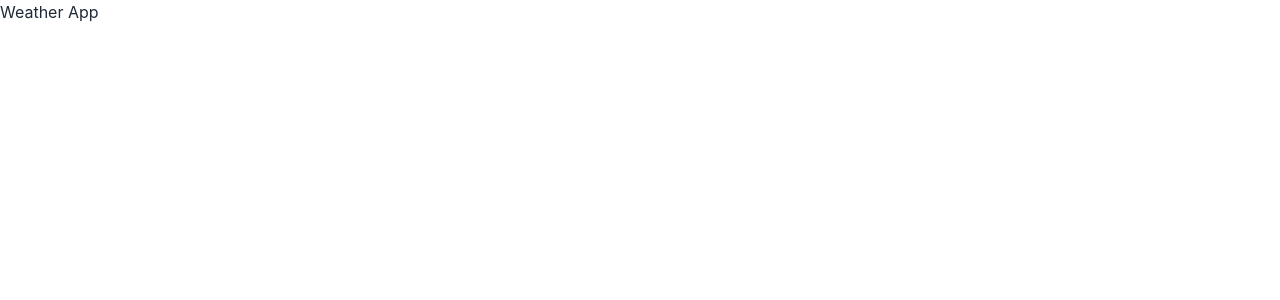
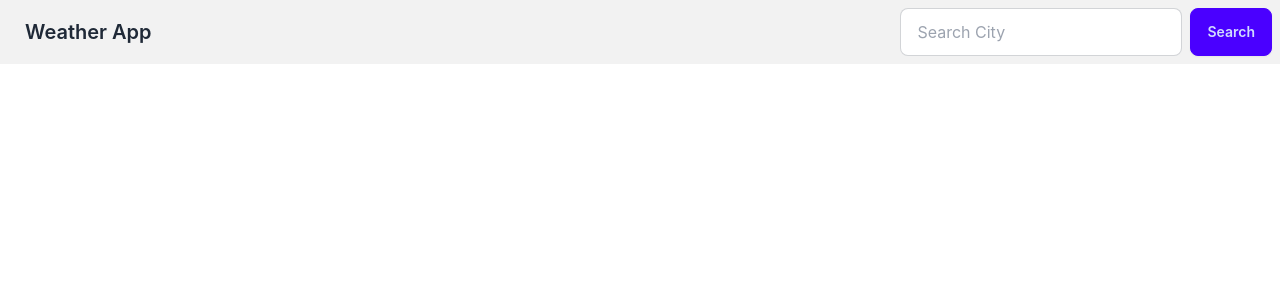
Before and after one commit to adasiurna/weather-app, a React (Create React App) app: page / in a window 1280 px wide. Shown: the top 300 px of the page. Built offline with nearby package versions, Linux system fonts and the light colour scheme; the HTML template or start-up script is replaced by a standard one.

Commit message:
city search

```diff
--- a/src/App.tsx
+++ b/src/App.tsx
@@ -1,9 +1,16 @@
-import React from 'react';
+import React, { useState } from 'react';
+import CitySearch from './components/CitySearch';
 
-function App() {
+const App: React.FC = () => {
+  const [city, setCity] = useState('');
+
+  const handleCitySearch = (searchedCity: string) => {
+    setCity(searchedCity);
+  };
+
   return (
-    <div className="App">Weather App</div>
+      <CitySearch onSearch={handleCitySearch} />
   );
-}
+};
 
 export default App;
--- /dev/null
+++ b/src/components/CitySearch.tsx
@@ -0,0 +1,41 @@
+import React, { useState } from 'react';
+
+interface CitySearchProps {
+  onSearch: (cityInput: string) => void;
+}
+
+const CitySearch: React.FC<CitySearchProps> = ({ onSearch }) => {
+  const [cityInput, setCityInput] = useState('');
+
+  const handleSearch = () => {
+    if (cityInput) {
+      console.log('cityInput: ', cityInput);
+      onSearch(cityInput);
+      setCityInput(''); // Reset after search
+    }
+  };
+
+  return (
+    <div className="navbar bg-base-200">
+      <div className="flex-1">
+        <a className="btn btn-ghost normal-case text-xl">Weather App</a>
+      </div>
+      <div className="flex-none gap-2">
+        <div className="form-control">
+          <input
+            type="text"
+            placeholder="Search City"
+            className="input input-bordered"
+            value={cityInput}
+            onChange={(e) => setCityInput(e.target.value)}
+          />
+        </div>
+        <button className="btn btn-primary" onClick={handleSearch}>
+          Search
+        </button>
+      </div>
+    </div>
+  );
+};
+
+export default CitySearch;
```
